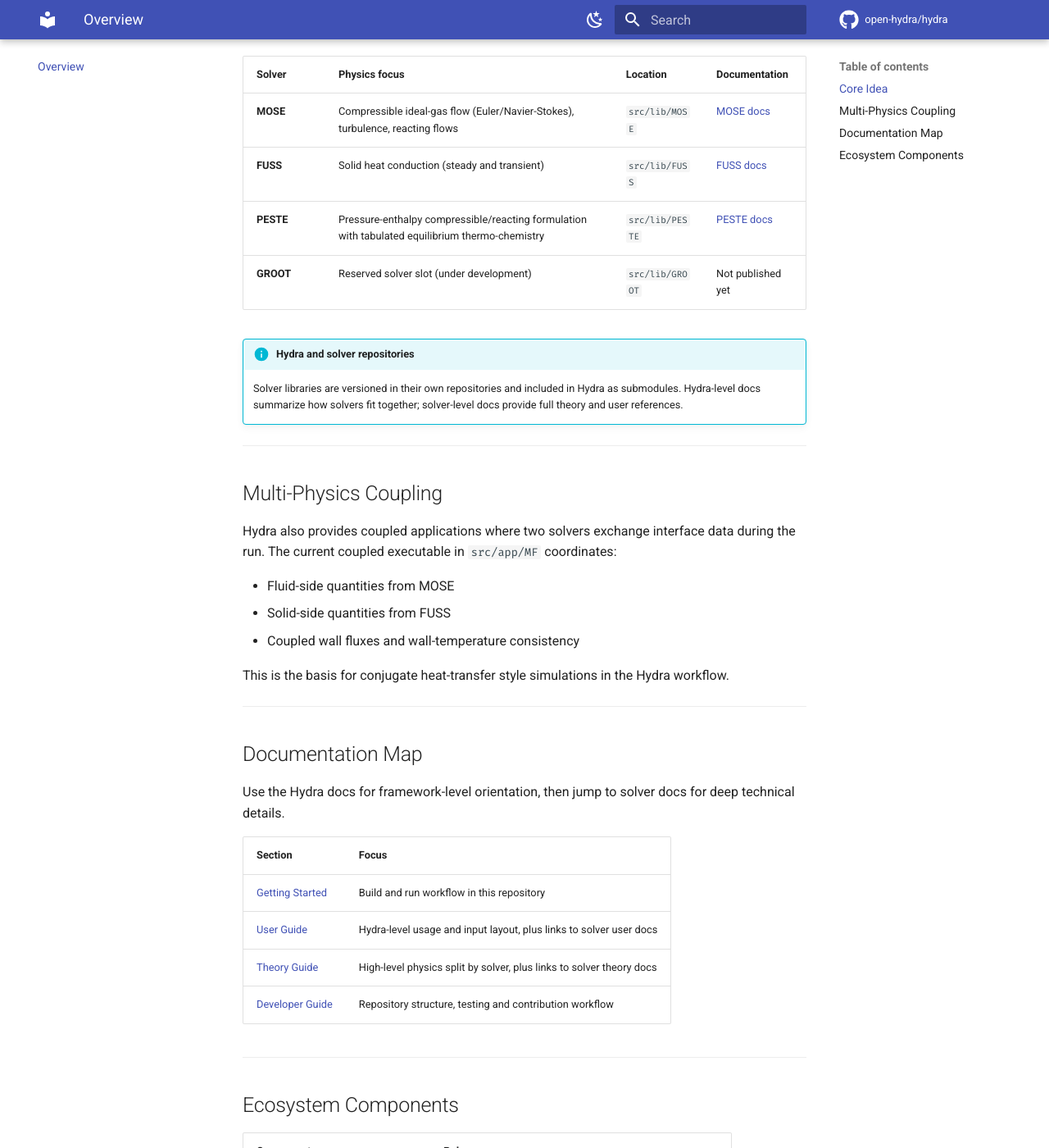
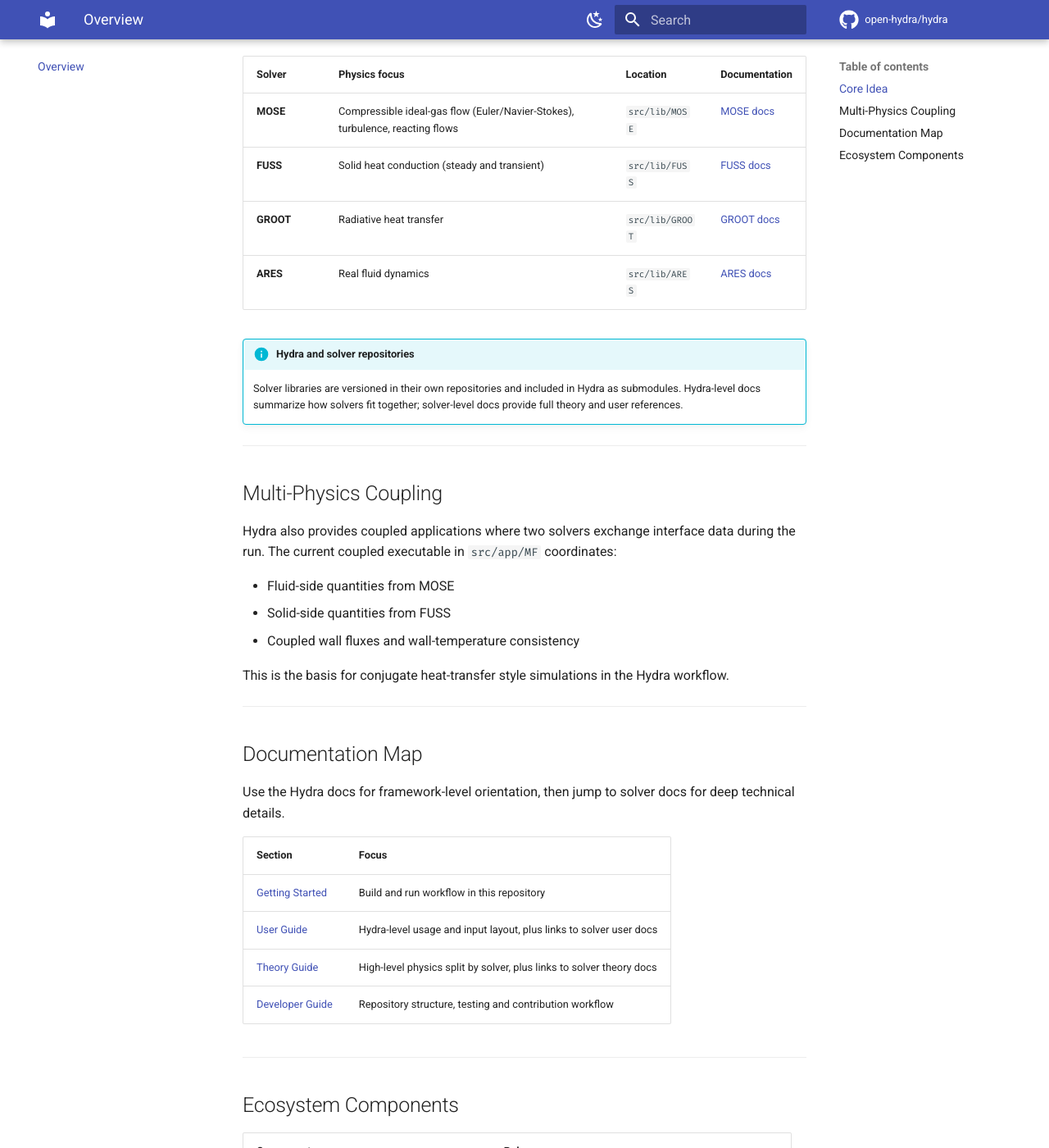
Before and after one commit to open-hydra/hydra, an MkDocs documentation site: the page built from docs/overview.md, in a window 1280 px wide and 1400 px high, scrolled down 421 px. Shown: the whole window at 82% size. Built offline with MkDocs 1.6.1 and Material for MkDocs 9.7.7, drawn with Linux system fonts in a browser that asks for light colours; comment, search, counter and statistics services are not loaded; some of the changed text lies outside the part shown.

Commit message:
update docs

```diff
--- a/docs/overview.md
+++ b/docs/overview.md
@@ -16,8 +16,8 @@ Each solver in Hydra is designed for a specific class of equations and physical
 |--------|---------------|----------|----------------|
 | **MOSE** | Compressible ideal-gas flow (Euler/Navier-Stokes), turbulence, reacting flows | `src/lib/MOSE` | [MOSE docs](https://open-hydra.github.io/MOSE/) |
 | **FUSS** | Solid heat conduction (steady and transient) | `src/lib/FUSS` | [FUSS docs](https://open-hydra.github.io/FUSS/) |
-| **PESTE** | Pressure-enthalpy compressible/reacting formulation with tabulated equilibrium thermo-chemistry | `src/lib/PESTE` | [PESTE docs](https://open-hydra.github.io/PESTE/) |
-| **GROOT** | Reserved solver slot (under development) | `src/lib/GROOT` | Not published yet |
+| **GROOT** | Radiative heat transfer | `src/lib/GROOT` | [GROOT docs](https://open-hydra.github.io/GROOT/) |
+| **ARES** | Real fluid dynamics | `src/lib/ARES` | [ARES docs](https://open-hydra.github.io/ARES/) |
 
 !!! info "Hydra and solver repositories"
     Solver libraries are versioned in their own repositories and included in Hydra as submodules. Hydra-level docs summarize how solvers fit together; solver-level docs provide full theory and user references.
@@ -55,6 +55,6 @@ Use the Hydra docs for framework-level orientation, then jump to solver docs for
 |----------|------|
 | [ATLAS](https://github.com/open-hydra/ATLAS) | Pre-processing and case preparation tools |
 | Hydra (`open-hydra/hydra`) | Multi-solver integration, orchestration, coupled executables |
-| Solver repos (MOSE/FUSS/PESTE) | Physics-specific implementations and detailed docs |
+| Solver repos (MOSE, FUSS, GROOT, ARES, et al.) | Physics-specific implementations and detailed docs |
 
 For licensing details, see [License](about/license.md).
```
Also changed, not shown: docs/development/testing.md (+1 -1 lines), docs/getting-started/index.md (+1 -1 lines), docs/user/figaro.md (+1 -1 lines).
